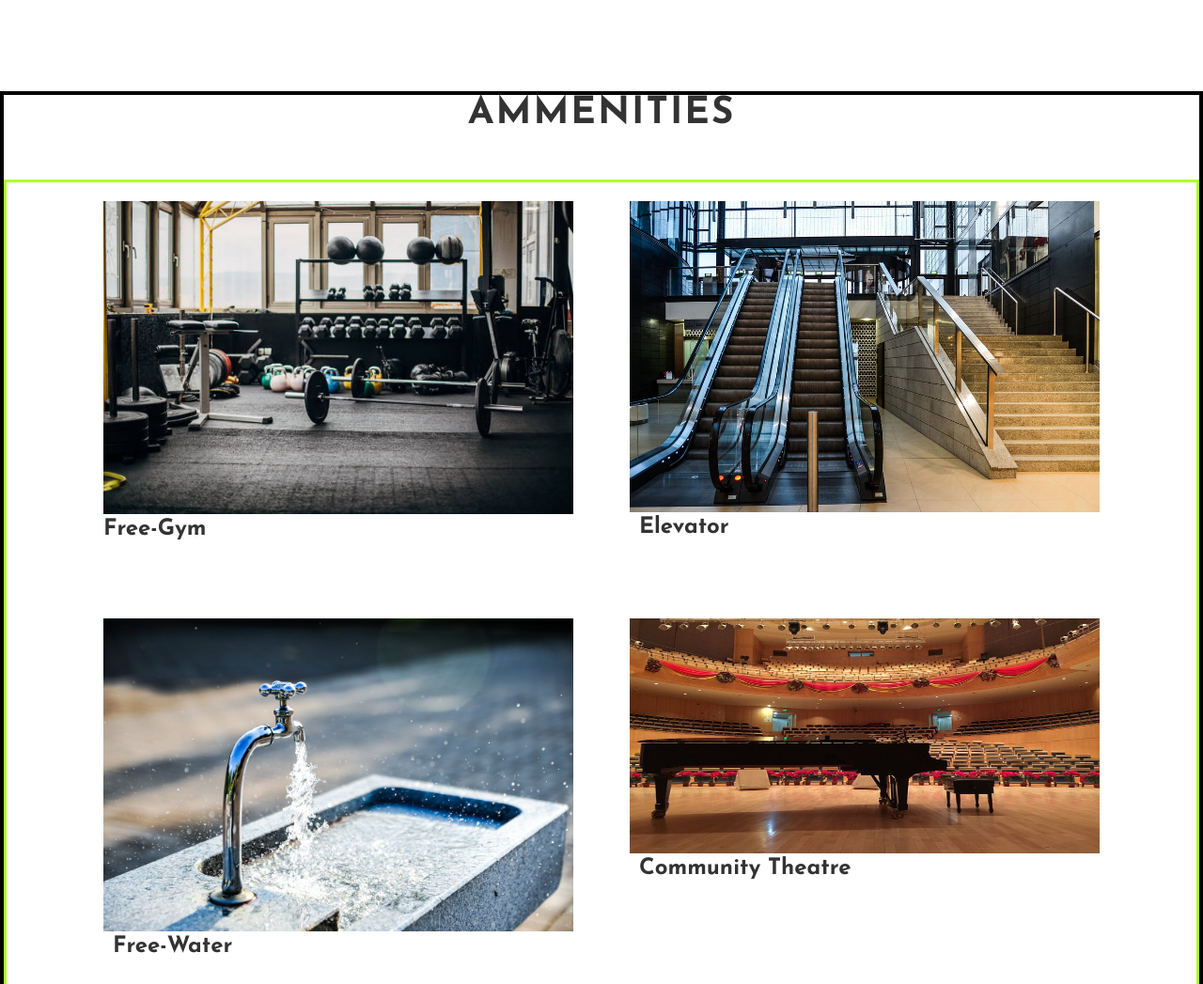
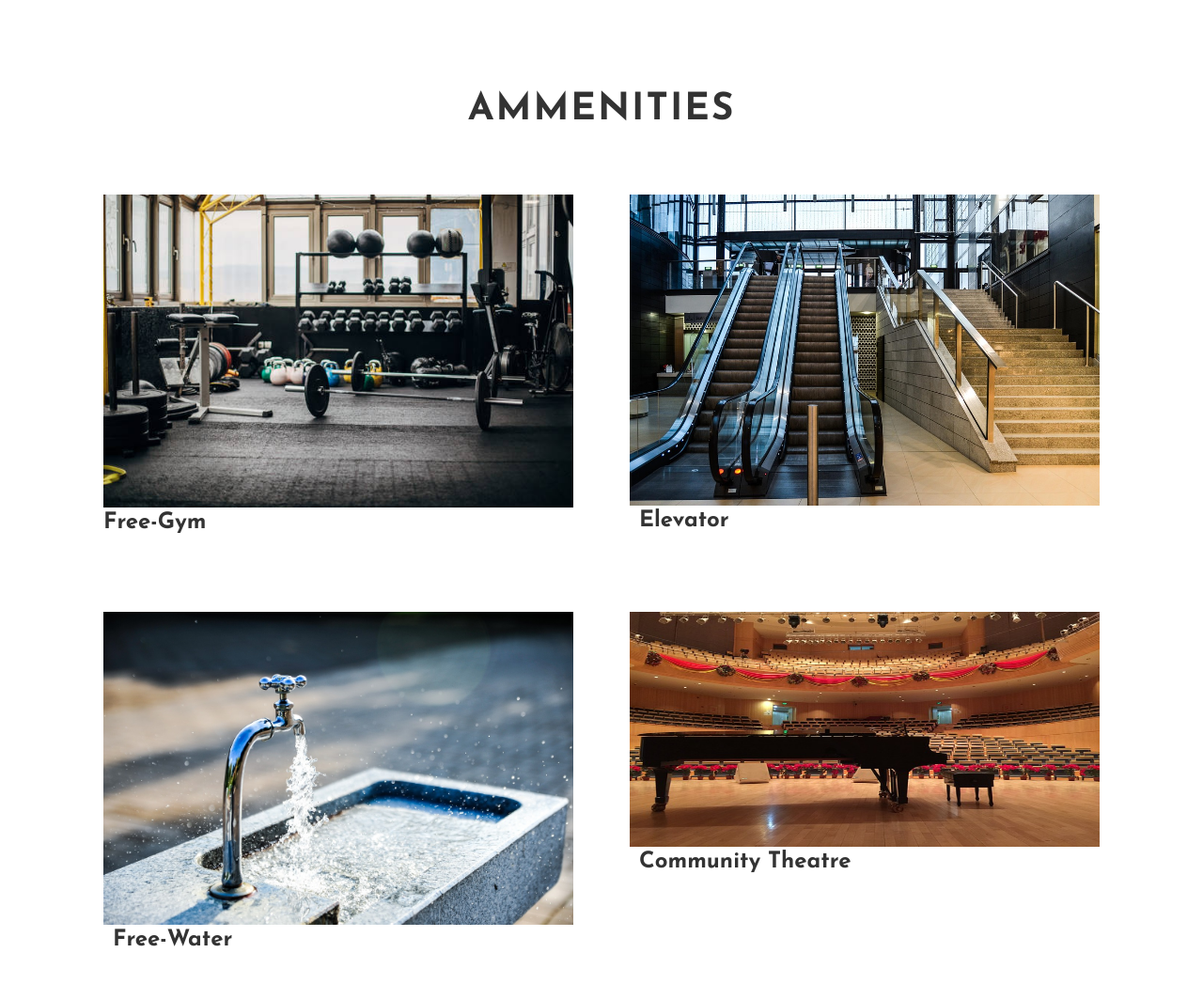
Before and after one commit to 1Gitau/urban-haven-appartments, a plain HTML site: page index.html in a window 1280 px wide. Shown: the part 2711-3758 px from the top of the page at 94% size. Drawn offline with Linux system fonts and the light colour scheme.

Commit message:
removing borders on amenities

```diff
--- a/style.css
+++ b/style.css
@@ -344,7 +344,6 @@ body {
 
 .ammenities-section {
   margin-top: 10rem;
-  border: 4px solid black;
 }
 
 .ammenities{
@@ -354,7 +353,7 @@ body {
   justify-content: center;
   flex-wrap: wrap;
   margin-top: 5rem;
-  border: 3px solid greenyellow;
+
 }
 
 /* .amenities{
```
